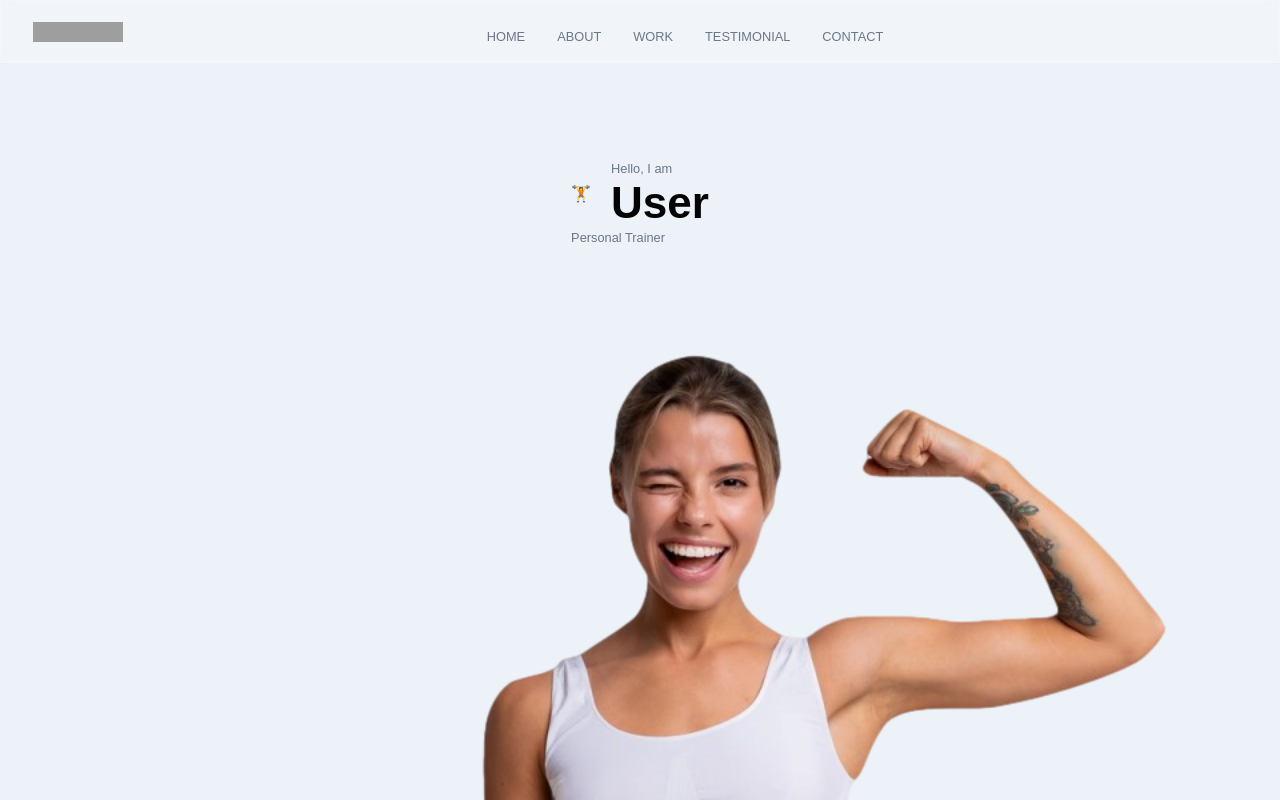
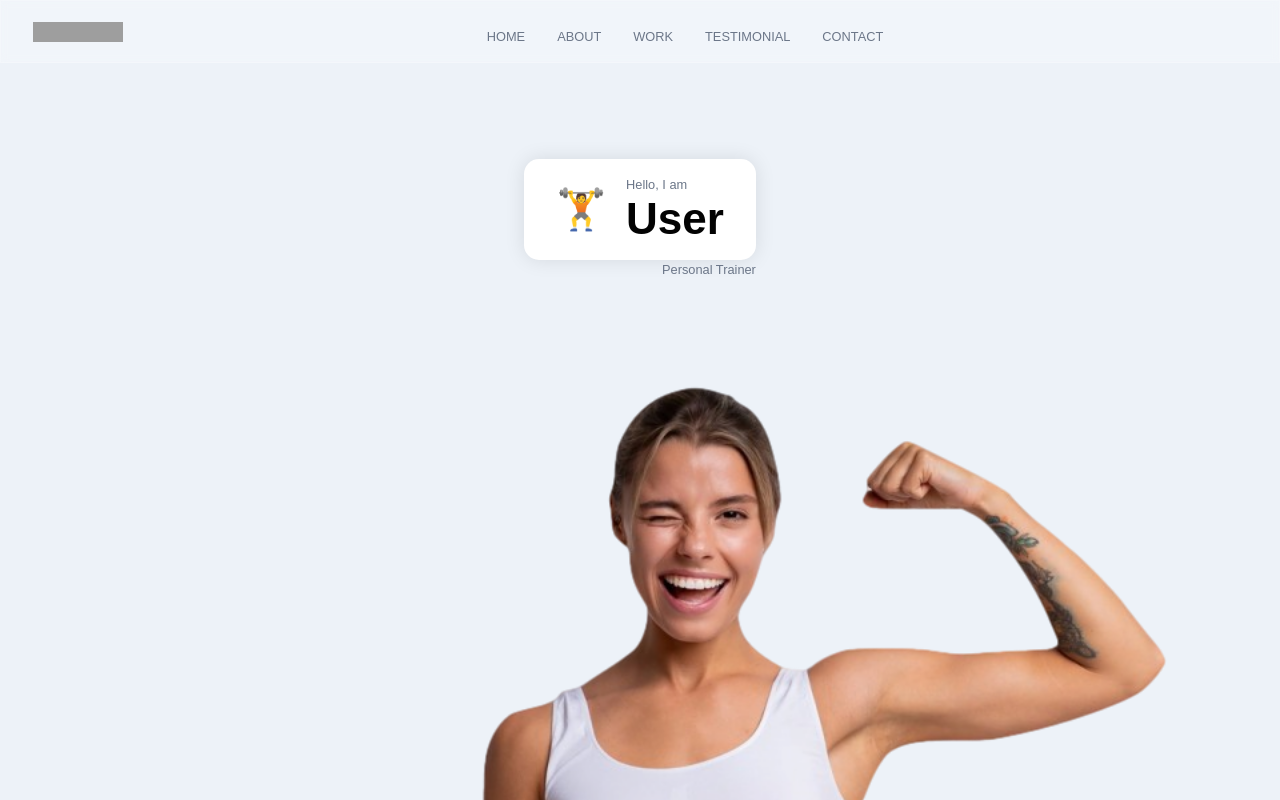
Before and after one commit to LewisMurray00/personal-trainer-webpage, a React (Create React App) app: page / in a window 1280 px wide. Shown: the top 800 px of the page. Built offline with nearby package versions, Linux system fonts and the light colour scheme; grey boxes are pictures that could not be loaded.

Commit message:
Styled the class .app__header-badge

```diff
--- a/src/container/Header/Header.scss
+++ b/src/container/Header/Header.scss
@@ -50,3 +50,46 @@
         margin-right: 0rem;
     }
 }
+
+.app__header-badge{
+    width: 100%;
+    display: flex;
+    justify-content: flex-end;
+    align-items: flex-end;
+    flex-direction: column;
+
+    .badge-cmp,
+    .tag-cmp{
+        padding: 1rem 2rem;
+        background: var(--white-colour);
+        border-radius: 15px;
+        flex-direction: row;
+        width: auto;
+
+        box-shadow: 0px 0px 20px rgba(0,0,0,0.1);
+    }
+
+    .tag-cmp{
+        flex-direction: column;
+        margin-top: 3rem;
+
+        p{
+            width: 100%;
+            text-transform: uppercase;
+            text-align: right;
+        }
+    }
+
+    span{
+        font-size: 2.5rem;
+
+        @media screen and (min-width: 2000px){
+            font-size: 5rem;
+        }
+    }
+
+    @media screen and (max-width: 1200px){
+        justify-content: flex-start;
+        align-items: flex-start;
+    }
+}
```
